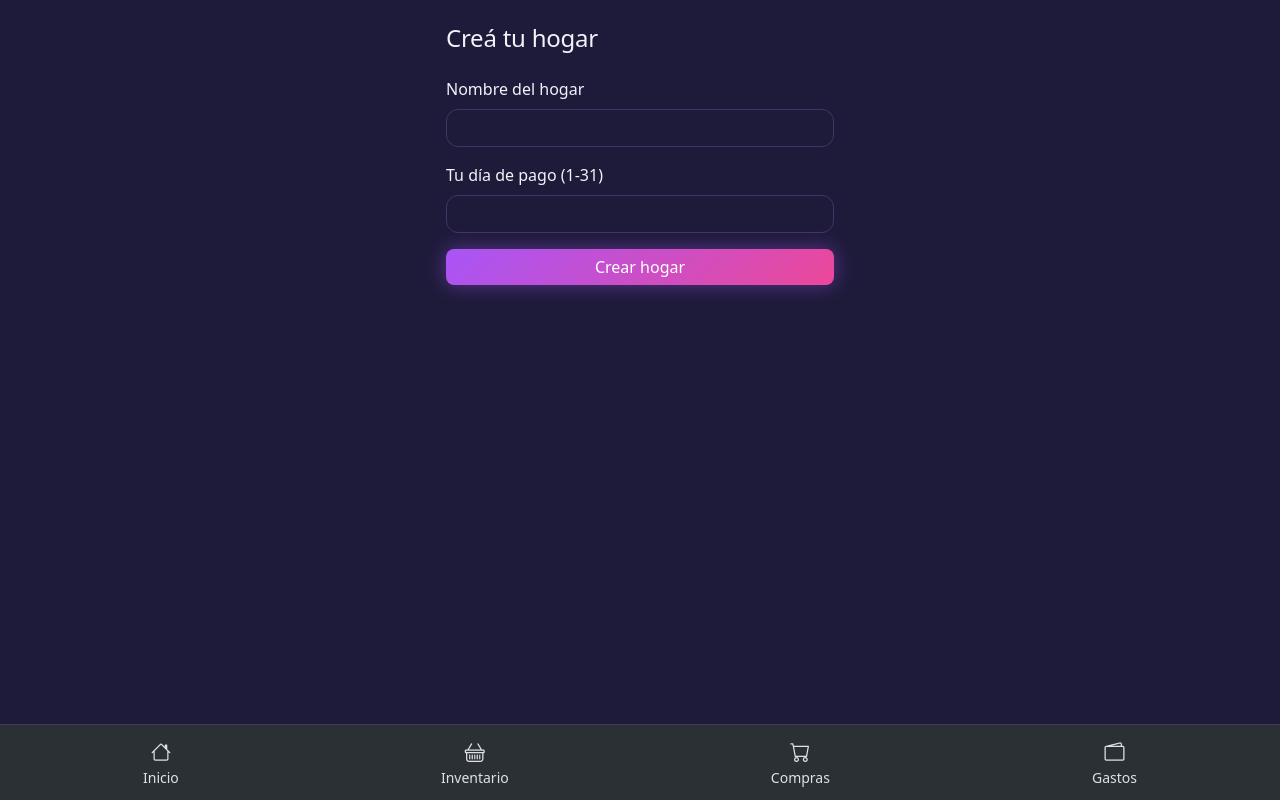
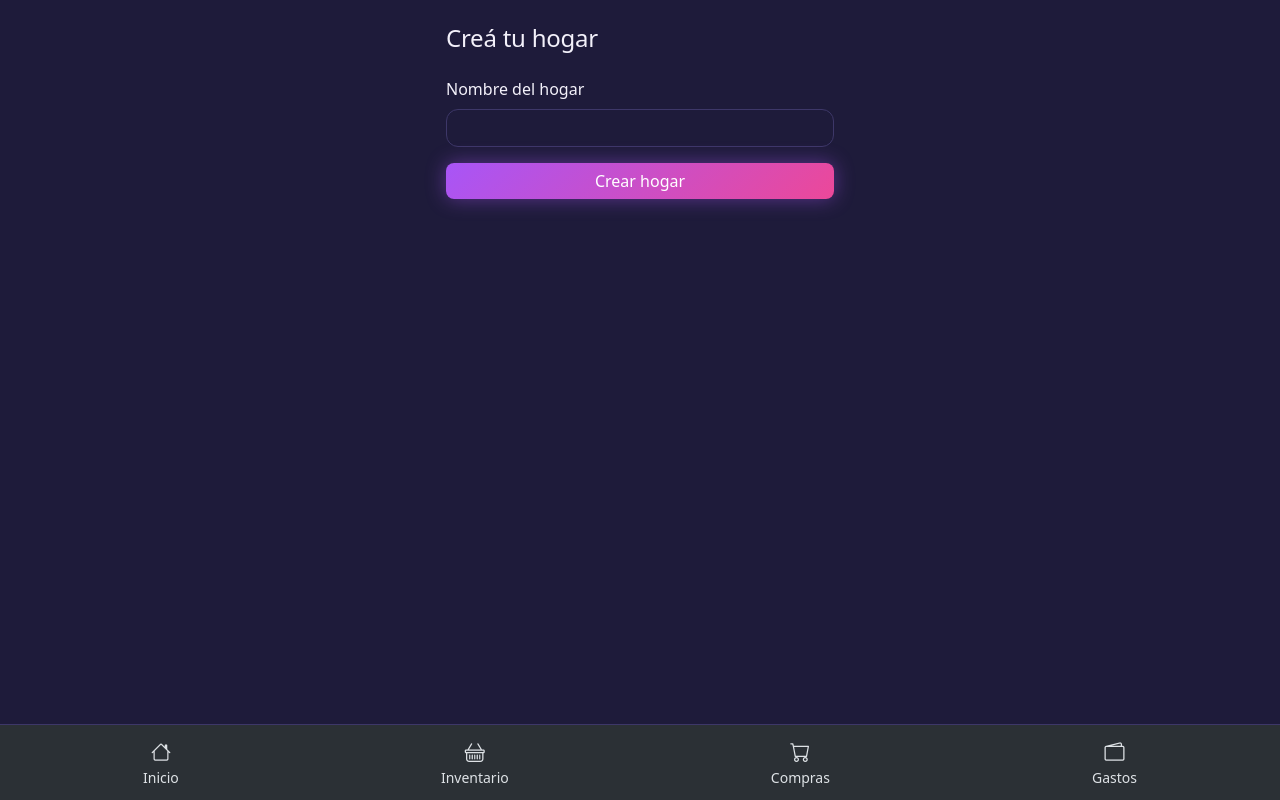
Before and after one commit to jordan84292/FinanzHome, a Next.js app: page /onboarding in a window 1280 px wide. Built offline with nearby package versions, Linux system fonts and the light colour scheme.

Commit message:
refactor(onboarding): remove payment day from household creation/joining

```diff
--- a/src/app/onboarding/actions.ts
+++ b/src/app/onboarding/actions.ts
@@ -20,7 +20,6 @@ export async function createHouseholdAction(
 
   const parsed = createHouseholdSchema.safeParse({
     name: formData.get('name'),
-    paymentDay: formData.get('paymentDay'),
   });
   if (!parsed.success) {
     return { error: parsed.error.issues[0]?.message ?? 'Datos inválidos' };
@@ -30,7 +29,6 @@ export async function createHouseholdAction(
     name: parsed.data.name,
     creatorUserId: Number(session.user.id),
     creatorDisplayName: session.user.name ?? 'Miembro',
-    creatorPaymentDay: parsed.data.paymentDay,
   });
 
   redirect('/');
@@ -48,7 +46,6 @@ export async function acceptInvitationAction(
   const parsed = acceptInvitationSchema.safeParse({
     token: formData.get('token'),
     displayName: formData.get('displayName'),
-    paymentDay: formData.get('paymentDay'),
   });
   if (!parsed.success) {
     return { error: parsed.error.issues[0]?.message ?? 'Datos inválidos' };
@@ -59,7 +56,6 @@ export async function acceptInvitationAction(
       token: parsed.data.token,
       userId: Number(session.user.id),
       displayName: parsed.data.displayName,
-      paymentDay: parsed.data.paymentDay,
     });
   } catch {
     return { error: 'La invitación no es válida o ya expiró' };
--- a/src/app/onboarding/page.tsx
+++ b/src/app/onboarding/page.tsx
@@ -25,18 +25,6 @@ export default async function OnboardingPage({
             <label htmlFor="displayName" className="form-label">Tu nombre</label>
             <input id="displayName" name="displayName" type="text" className="form-control" required />
           </div>
-          <div>
-            <label htmlFor="paymentDay" className="form-label">Día de pago (1-31)</label>
-            <input
-              id="paymentDay"
-              name="paymentDay"
-              type="number"
-              min={1}
-              max={31}
-              className="form-control"
-              required
-            />
-          </div>
           <button type="submit" className="btn btn-primary">Unirme</button>
         </form>
       </main>
@@ -57,18 +45,6 @@ export default async function OnboardingPage({
           <label htmlFor="name" className="form-label">Nombre del hogar</label>
           <input id="name" name="name" type="text" className="form-control" required />
         </div>
-        <div>
-          <label htmlFor="paymentDay" className="form-label">Tu día de pago (1-31)</label>
-          <input
-            id="paymentDay"
-            name="paymentDay"
-            type="number"
-            min={1}
-            max={31}
-            className="form-control"
-            required
-          />
-        </div>
         <button type="submit" className="btn btn-primary">Crear hogar</button>
       </form>
     </main>
--- a/src/lib/validation/onboarding.ts
+++ b/src/lib/validation/onboarding.ts
@@ -2,11 +2,9 @@ import { z } from 'zod';
 
 export const createHouseholdSchema = z.object({
   name: z.string().min(1, 'El nombre del hogar es obligatorio').max(150),
-  paymentDay: z.coerce.number().int().min(1).max(31),
 });
 
 export const acceptInvitationSchema = z.object({
   token: z.string().min(1, 'Token inválido'),
   displayName: z.string().min(1, 'El nombre es obligatorio').max(150),
-  paymentDay: z.coerce.number().int().min(1).max(31),
 });
```
Also changed, not shown: 1 other file (tests, documents, lock files or other folders).
